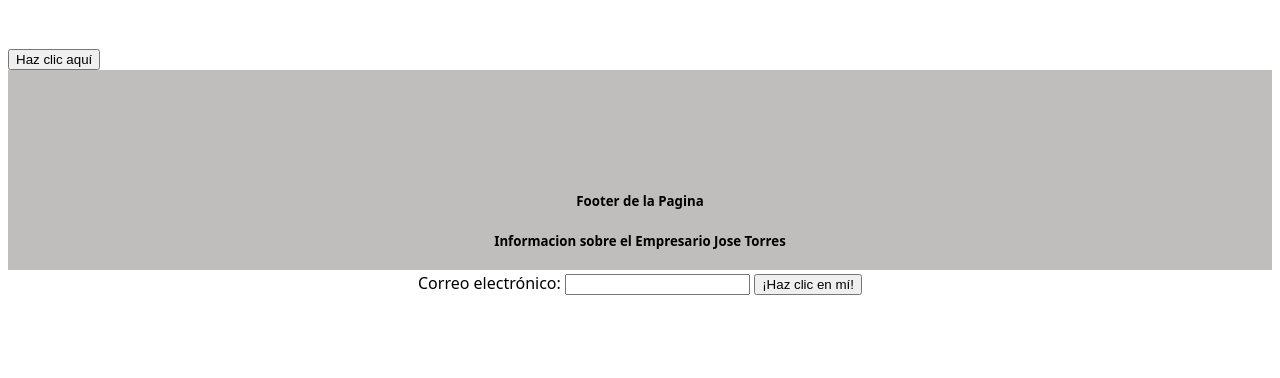
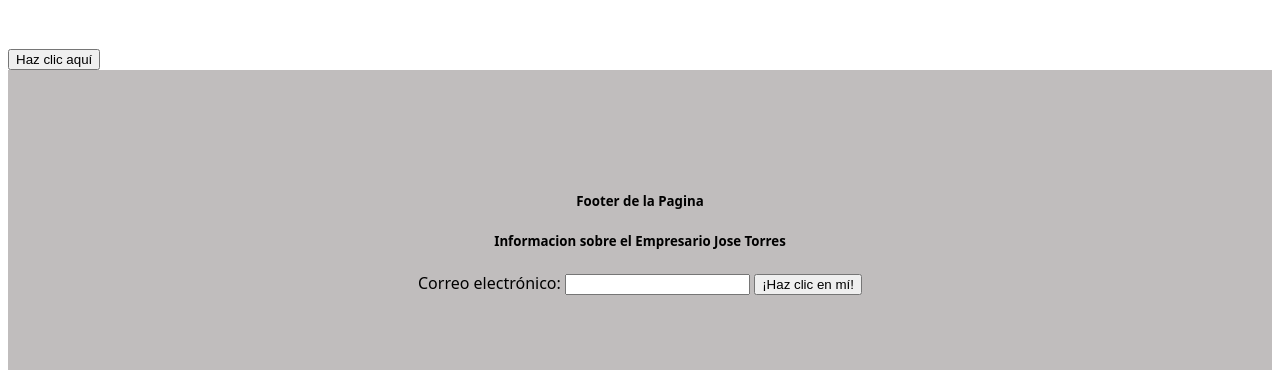
Before and after one commit to JATMurgo/mipagina, a plain HTML site: page index.html in a window 1280 px wide. Shown: the part 636-1014 px from the top of the page. Before the commit the page ends 931 px from the top, so only its background shows below. Drawn offline with Linux system fonts and the light colour scheme.

Commit message:
mi sexta confirmación de actualización

```diff
--- a/style.css
+++ b/style.css
@@ -127,8 +127,7 @@ nav li {
 
 .foot-conteiner {
   padding-top:100px ;
-  gap: 20px;
-  height: 100px;
+  height: 200px;
   text-align: center;
   background-color: #c0bdbd;
 }
```
